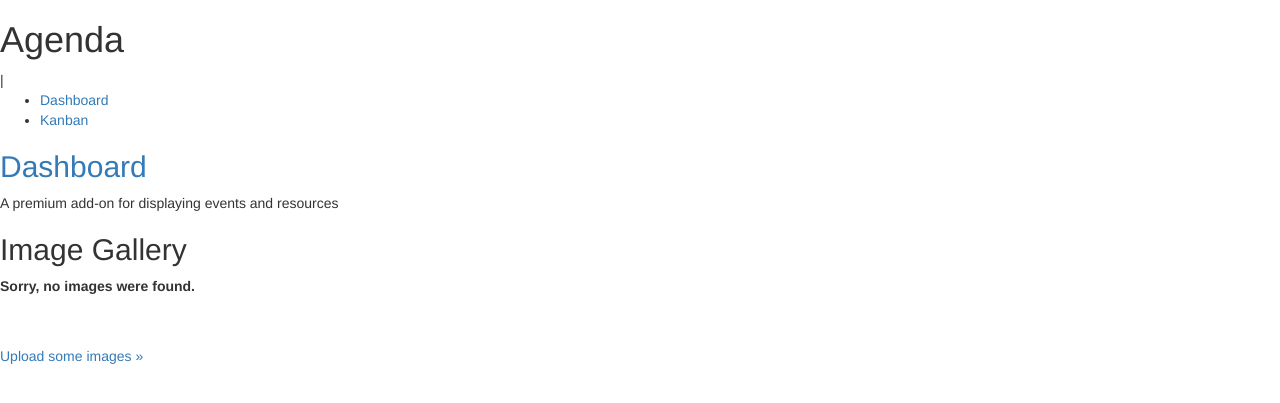
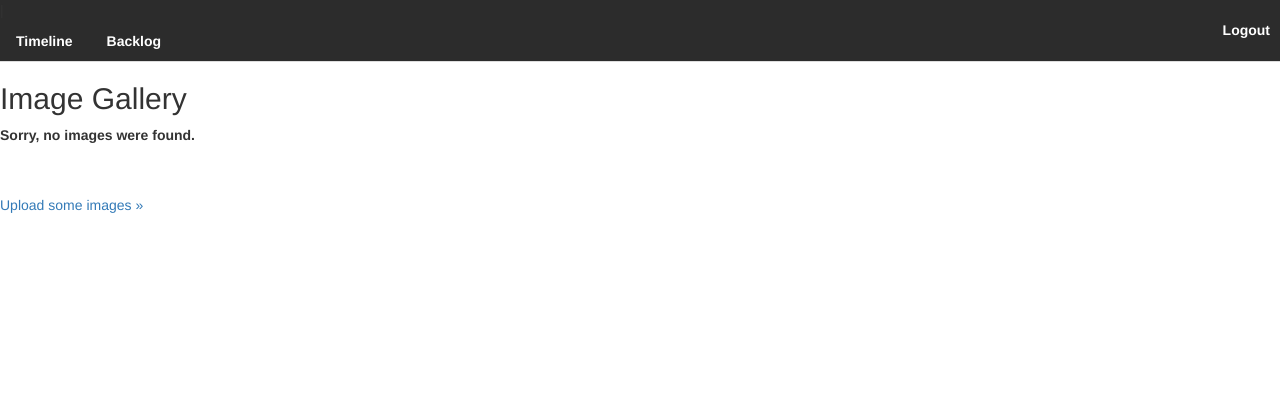
Before and after one commit to koga187/agenda, a PHP site: template web/views/gallery.html.twig in a window 1280 px wide. Shown: the top 403 px of the page. Run offline with PHP 8.4, Linux system fonts and the light colour scheme; the template is opened without the code that fills it, so the values that code supplies are empty; some libraries are stand-ins or nearby versions.

Commit message:
arrumando layout padrao

```diff
--- /dev/null
+++ b/web/css/layout.css
@@ -0,0 +1,24 @@
+#banner{
+    background-color: #2c2c2c;
+}
+.banner-nav{
+    float:left;
+}
+
+.aba{
+    color: #ffffff;
+    font-weight: bold;
+}
+
+.active{
+    border-color: #eee #eee #9a9a9a;
+    text-decoration: none;
+    background-color: #77a2ee;
+}
+
+.logout{
+    color: #ffffff;
+    font-weight: bold;
+    float: right;
+    padding-right: 10px;
+}
--- a/web/js/agendamento.js
+++ b/web/js/agendamento.js
@@ -1,7 +1,7 @@
+var $body;
+
 $(document).ready(function(){
-    var $body = $('body');
-
-    $('span#Tarefa').attr('data-toggle', 'modal').attr('data-target','#modalTarefa');
+    $body = $('body');
 
     $('td.Tarefa').droppable(function(){
         alert('trabaia cumpadi');
@@ -15,6 +15,7 @@ $(document).ready(function(){
         alert('Finaliza cumpadi');
     });
 
+    $('#modalTarefa').on('show.bs.modal', function(ev){
         $body.on('click', '#salvarFormulario', function(){
             $novaTarefa = $('.tarefaView').clone();
             $novaTarefa.find('.tituloTarefaView').html($('#tituloTarefa').val());
@@ -23,19 +24,20 @@ $(document).ready(function(){
 
             $novaTarefa.removeClass('tarefaView').addClass('tarefaAgendada').attr('id', $('.tarefaAgendada').length+1).draggable();
 
-        $('td.Tarefa').append($novaTarefa);
+            $('td.to_do').append($novaTarefa);
         });
 
-    $('#calendar').fullCalendar({
-        defaultView: 'Month',
-        events: [
-            // events go here
-        ],
-        resources: [
-            // resources go here
-        ]
-        // other options go here...
     });
+    //$('#calendar').fullCalendar({
+    //    defaultView: 'Month',
+    //    events: [
+    //        // events go here
+    //    ],
+    //    resources: [
+    //        // resources go here
+    //    ]
+    //    // other options go here...
+    //});
 
     //$('.tarefaAgendada').
 });
--- a/web/views/dashboard/dashboard.html.twig
+++ /dev/null
@@ -1,3 +0,0 @@
-{% extends 'layout.html.twig' %}
-
-{% block sub_title 'Kanban' %}
--- a/web/views/layout.html.twig
+++ b/web/views/layout.html.twig
@@ -3,31 +3,31 @@
 <!-- Latest compiled and minified CSS -->
     <link rel="stylesheet" href="https://maxcdn.bootstrapcdn.com/bootstrap/3.3.6/css/bootstrap.min.css" integrity="sha384-1q8mTJOASx8j1Au+a5WDVnPi2lkFfwwEAa8hDDdjZlpLegxhjVME1fgjWPGmkzs7" crossorigin="anonymous">
     <!-- style agenda -->
-    <link rel="stylesheet" type="text/css" href="../css/agendamento.css">
+    <link rel="stylesheet" type="text/css" href="../css/layout.css">
     <!-- Optional theme -->
     <link rel="stylesheet" href="https://maxcdn.bootstrapcdn.com/bootstrap/3.3.6/css/bootstrap-theme.min.css" integrity="sha384-fLW2N01lMqjakBkx3l/M9EahuwpSfeNvV63J5ezn3uZzapT0u7EYsXMjQV+0En5r" crossorigin="anonymous">
     <!-- Latest compiled and minified JavaScript -->
     <script src="../js/jquery.min.js" type="application/javascript"></script>
     <script src="../js/jquery-ui/jquery-ui.js" type="application/javascript"></script>
     <link rel="stylesheet" type="text/css" href="../js/jquery-ui/jquery-ui.css">
-
-    <script src="../js/agendamento.js" type="application/javascript"></script>
     <script src="https://maxcdn.bootstrapcdn.com/bootstrap/3.3.6/js/bootstrap.min.js" integrity="sha384-0mSbJDEHialfmuBBQP6A4Qrprq5OVfW37PRR3j5ELqxss1yVqOtnepnHVP9aJ7xS" crossorigin="anonymous"></script>
+    {% block javascript %}{% endblock javascript %}
+    {% block stylesheet %}{% endblock stylesheet %}
 </head>
 <body>
-<h1>Agenda</h1>
 <div id="banner">
-    |            <div>
-        <ul class="banner-nav">
-            <li><a href="/dashboard">Dashboard</a></li>
-            <li><a href="/kanban">Kanban</a></li>
+|   <div>
+        <span class="logout">Logout</span>
+        <ul class="nav nav-tabs">
+            <li><a class="aba {% if timeline %} active {% endif %}" href="/timeline">Timeline</a></li>
+            <li><a class="aba {% if backlog %} active {% endif %}" href="/backlog">Backlog</a></li>
         </ul>
-        <h2>
-            <a href="/dashboard">Dashboard</a>
-        </h2>
-        <p>
-            A premium add-on for displaying events and resources
-        </p>
+        {#<h2>#}
+            {#<a href="/backlog">backlog</a>#}
+        {#</h2>#}
+        {#<p>#}
+            {#Sistema de acompanhamento de backlog#}
+        {#</p>#}
     </div>
 </div>
 {% block body %}
--- /dev/null
+++ b/web/views/timeline/timeline.html.twig
@@ -0,0 +1,6 @@
+{% extends 'layout.html.twig' %}
+
+{% block sub_title 'Time Line' %}
+{% block body %}
+
+{% endblock body %}
```
Also changed, not shown: web/css/agendamento.css (+34 -0 lines), web/index.php (+4 -4 lines), web/views/backlog/backlog.html.twig (renamed from web/views/kanban/kanban.html.twig, +17 -7 lines), 6 other files. Lines whose indentation alone changed are shown as unchanged.
